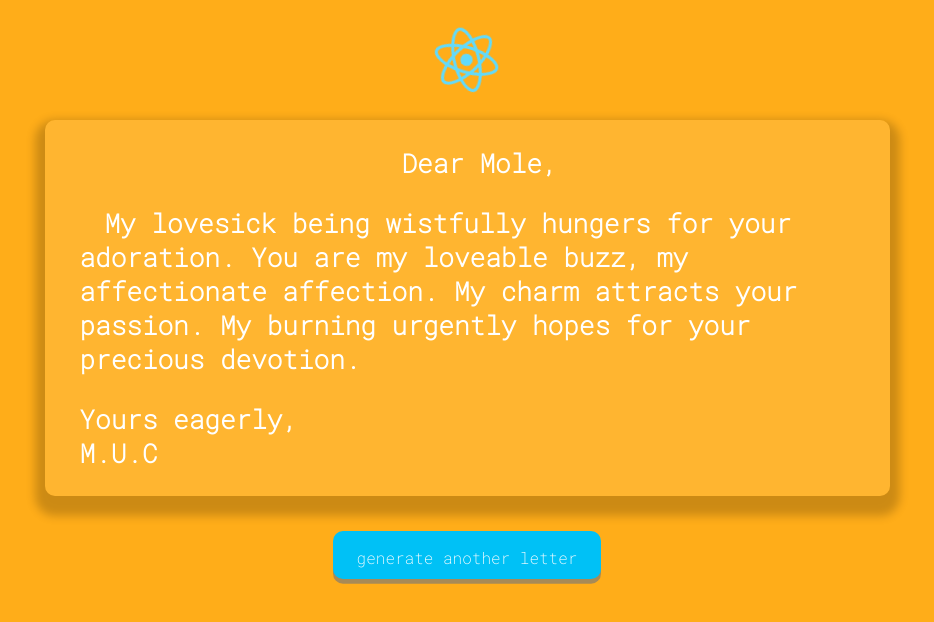
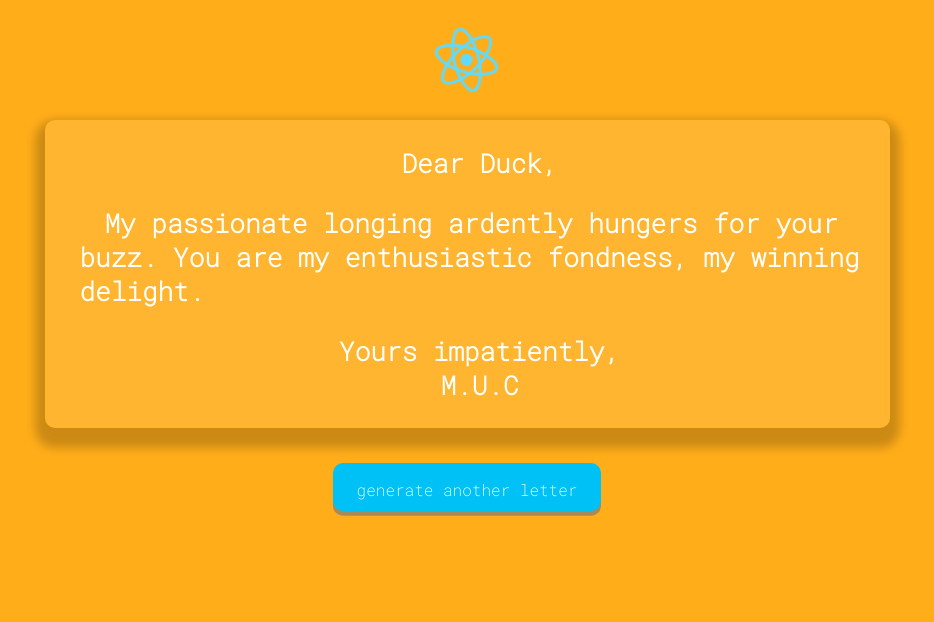
Before and after one commit to moiova/automaticRomantic, a React (Create React App) app: page / in a window 1280 px wide. Shown: the top 622 px of the page, without its empty margins (173-1107 px from the left). Built offline with nearby package versions, Linux system fonts and the light colour scheme.

Commit message:
removes one sentance from letter

```diff
--- a/src/LoveLettersPool.js
+++ b/src/LoveLettersPool.js
@@ -41,31 +41,22 @@ export function generateLoveLetter() {
       const adjective1 = adjectivesPool[Math.floor(Math.random() * adjectivesPool.length)].toLowerCase();
       const adjective2 = adjectivesPool[Math.floor(Math.random() * adjectivesPool.length)].toLowerCase();
       const adjective3 = adjectivesPool[Math.floor(Math.random() * adjectivesPool.length)].toLowerCase();
-      const adjective4 = adjectivesPool[Math.floor(Math.random() * adjectivesPool.length)].toLowerCase();
 
       const noun1 = nounsPool[Math.floor(Math.random() * nounsPool.length)].toLowerCase();
       const noun2 = nounsPool[Math.floor(Math.random() * nounsPool.length)].toLowerCase();
       const noun3 = nounsPool[Math.floor(Math.random() * nounsPool.length)].toLowerCase();
       const noun4 = nounsPool[Math.floor(Math.random() * nounsPool.length)].toLowerCase();
-      const noun5 = nounsPool[Math.floor(Math.random() * nounsPool.length)].toLowerCase();
-      const noun6 = nounsPool[Math.floor(Math.random() * nounsPool.length)].toLowerCase();
-      const noun7 = nounsPool[Math.floor(Math.random() * nounsPool.length)].toLowerCase();
-      const noun8 = nounsPool[Math.floor(Math.random() * nounsPool.length)].toLowerCase();
 
       const adverb1 = adverbsPool[Math.floor(Math.random() * adverbsPool.length)].toLowerCase();
       const adverb2 = adverbsPool[Math.floor(Math.random() * adverbsPool.length)].toLowerCase();
-      const adverb3 = adverbsPool[Math.floor(Math.random() * adverbsPool.length)].toLowerCase();
 
       const verb1 = verbsPool[Math.floor(Math.random() * verbsPool.length)].toLowerCase();
-      const verb2 = verbsPool[Math.floor(Math.random() * verbsPool.length)].toLowerCase();
-      const verb3 = verbsPool[Math.floor(Math.random() * verbsPool.length)].toLowerCase();
 
       const salutation = `${salutation1.substring(0,1).toUpperCase() + salutation1.substring(1)} ${salutation2.substring(0,1).toUpperCase()+salutation2.substring(1)},`;
       const firstRow = `My ${adjective1} ${noun1} ${adverb1} ${verb1} your ${noun2}.`;
       const secondRow = ` You are my ${adjective2} ${noun3}, my ${adjective3} ${noun4}.`;
-      const thirdRow = ` My ${noun5} ${verb2} your ${noun6}. My ${noun7} ${adverb2} ${verb3} your ${adjective4} ${noun8}.`
-      const ending = `Yours ${adverb3},`;
+      const ending = `Yours ${adverb2},`;
       const signature = `M.U.C`; // Manchester University Computer
 
-      return [salutation, firstRow, secondRow, thirdRow, ending, signature];
+      return [salutation, firstRow, secondRow, ending, signature];
 }
--- a/src/components/LoveLetterGenerator/LoveLetterGenerator.js
+++ b/src/components/LoveLetterGenerator/LoveLetterGenerator.js
@@ -11,11 +11,10 @@ const LoveLetterGenerator = ({ props } ) => {
 
           <span className="withPadding">{props[1]}</span>
           <span>{props[2]}</span>
-          <span>{props[3]}</span>
 
-        <p>
-          <span>{props[4]}<br></br></span>
-          <span>{props[5]}</span>
+        <p className="signature">
+          <span>{props[3]}<br></br></span>
+          <span>{props[4]}</span>
         </p>
 
       </section>
```
